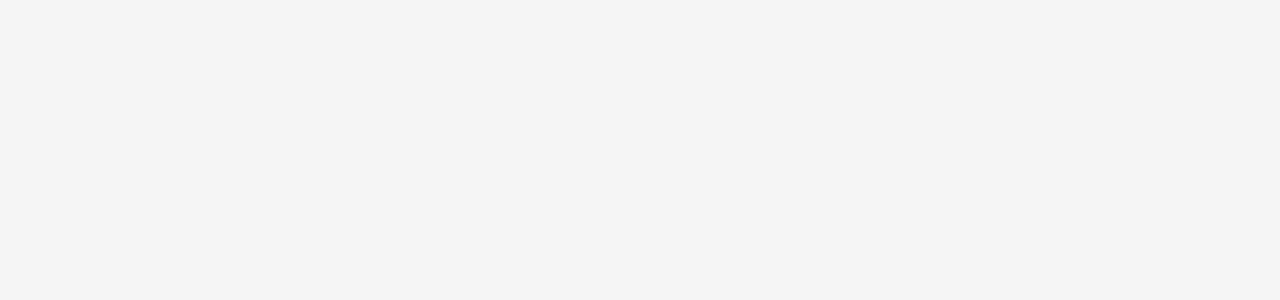
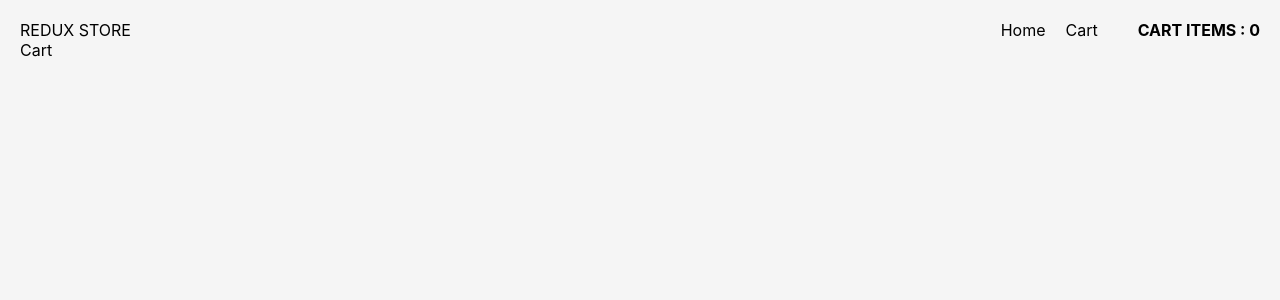
Before and after one commit to pravinshedbale/redux-toolkit, a React (Create React App) app: page /cart in a window 1280 px wide. Shown: the top 300 px of the page. Built offline with nearby package versions, Linux system fonts and the light colour scheme.

Commit message:
product fetch completed

```diff
--- a/package.json
+++ b/package.json
@@ -3,11 +3,13 @@
   "version": "0.1.0",
   "private": true,
   "dependencies": {
+    "@reduxjs/toolkit": "^1.8.2",
     "@testing-library/jest-dom": "^5.16.4",
     "@testing-library/react": "^13.3.0",
     "@testing-library/user-event": "^13.5.0",
     "react": "^18.2.0",
     "react-dom": "^18.2.0",
+    "react-router-dom": "^6.3.0",
     "react-scripts": "5.0.1",
     "web-vitals": "^2.1.4"
   },
--- a/src/App.js
+++ b/src/App.js
@@ -1,5 +1,19 @@
+import { BrowserRouter, Routes, Route } from "react-router-dom";
+import Home from "./pages/Home";
+import Cart from "./pages/Cart";
+import Navbar from "./components/Navbar";
 function App() {
-  return <div className="App"></div>;
+  return (
+    <div className="App">
+      <BrowserRouter>
+        <Navbar />
+        <Routes>
+          <Route path="/" element={<Home />}></Route>
+          <Route path="/cart" element={<Cart />}></Route>
+        </Routes>
+      </BrowserRouter>
+    </div>
+  );
 }
 
 export default App;
--- /dev/null
+++ b/src/components/Navbar.jsx
@@ -0,0 +1,26 @@
+import { Link } from "react-router-dom";
+
+const Navbar = () => {
+  return (
+    <div
+      style={{
+        display: "flex",
+        alignItems: "center",
+        justifyContent: "space-between",
+      }}
+    >
+      <span>REDUX STORE</span>
+      <div>
+        <Link className="navLink" to="/">
+          Home
+        </Link>
+        <Link className="navLink" to="/cart">
+          Cart
+        </Link>
+        <span className="cartCount">Cart items : 0</span>
+      </div>
+    </div>
+  );
+};
+
+export default Navbar;
--- /dev/null
+++ b/src/components/Products.jsx
@@ -0,0 +1,30 @@
+import { useEffect } from "react";
+import { useState } from "react";
+
+const Products = () => {
+  const [products, setProducts] = useState([]);
+  useEffect(() => {
+    const fetchProducts = async () => {
+      const res = await fetch("https://fakestoreapi.com/products/");
+      const productObj = await res.json();
+      setProducts(productObj);
+      console.log(products);
+    };
+    fetchProducts();
+  }, []);
+
+  return (
+    <div className="productsWrapper">
+      {products.map((product) => (
+        <div className="card" key={product.id}>
+          <img src={product.image} alt="" />
+          <h4>{product.title}</h4>
+          <h5>$ {product.price}</h5>
+          <button className="btn">Add to cart</button>
+        </div>
+      ))}
+    </div>
+  );
+};
+
+export default Products;
--- a/src/index.css
+++ b/src/index.css
@@ -8,6 +8,7 @@ body {
   padding: 20px;
   background: whitesmoke;
 }
+
 img {
   height: 80px;
 }
@@ -16,6 +17,8 @@ img {
   padding: 20px;
   text-align: center;
   border-radius: 10px;
+
+  flex-direction: column;
 }
 .productsWrapper {
   display: grid;
--- a/src/index.js
+++ b/src/index.js
@@ -4,8 +4,4 @@ import "./index.css";
 import App from "./App";
 
 const root = ReactDOM.createRoot(document.getElementById("root"));
-root.render(
-  <React.StrictMode>
-    <App />
-  </React.StrictMode>
-);
+root.render(<App />);
--- /dev/null
+++ b/src/pages/Cart.jsx
@@ -0,0 +1,5 @@
+const Cart = () => {
+  return <div>Cart</div>;
+};
+
+export default Cart;
--- /dev/null
+++ b/src/pages/Home.jsx
@@ -0,0 +1,15 @@
+import Products from "../components/Products";
+
+const Home = () => {
+  return (
+    <div>
+      <h2 className="heading">Welcome to Store</h2>
+      <section>
+        <h3>Products</h3>
+        <Products></Products>
+      </section>
+    </div>
+  );
+};
+
+export default Home;
```
Also changed, not shown: 1 other file (tests, documents, lock files or other folders).
